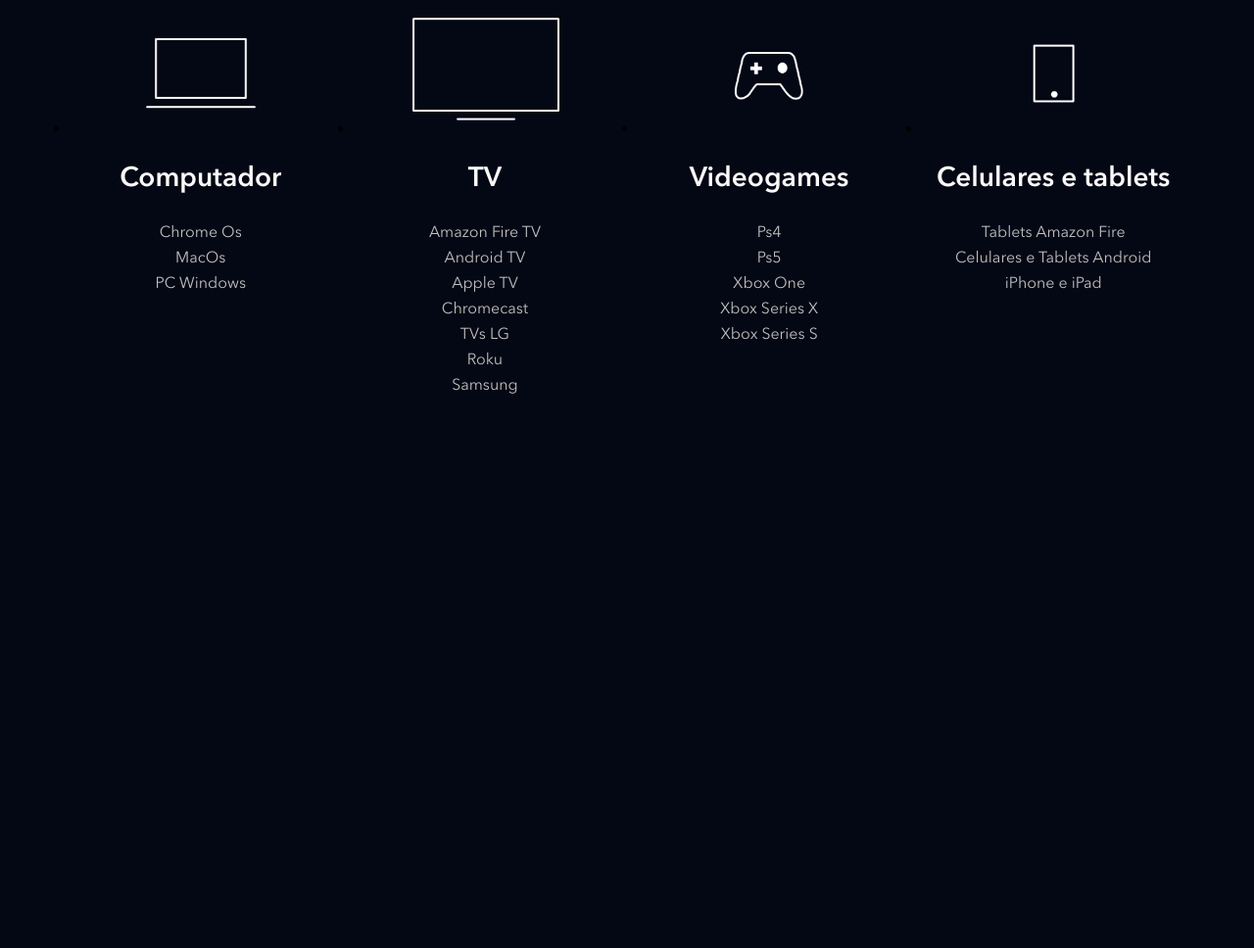
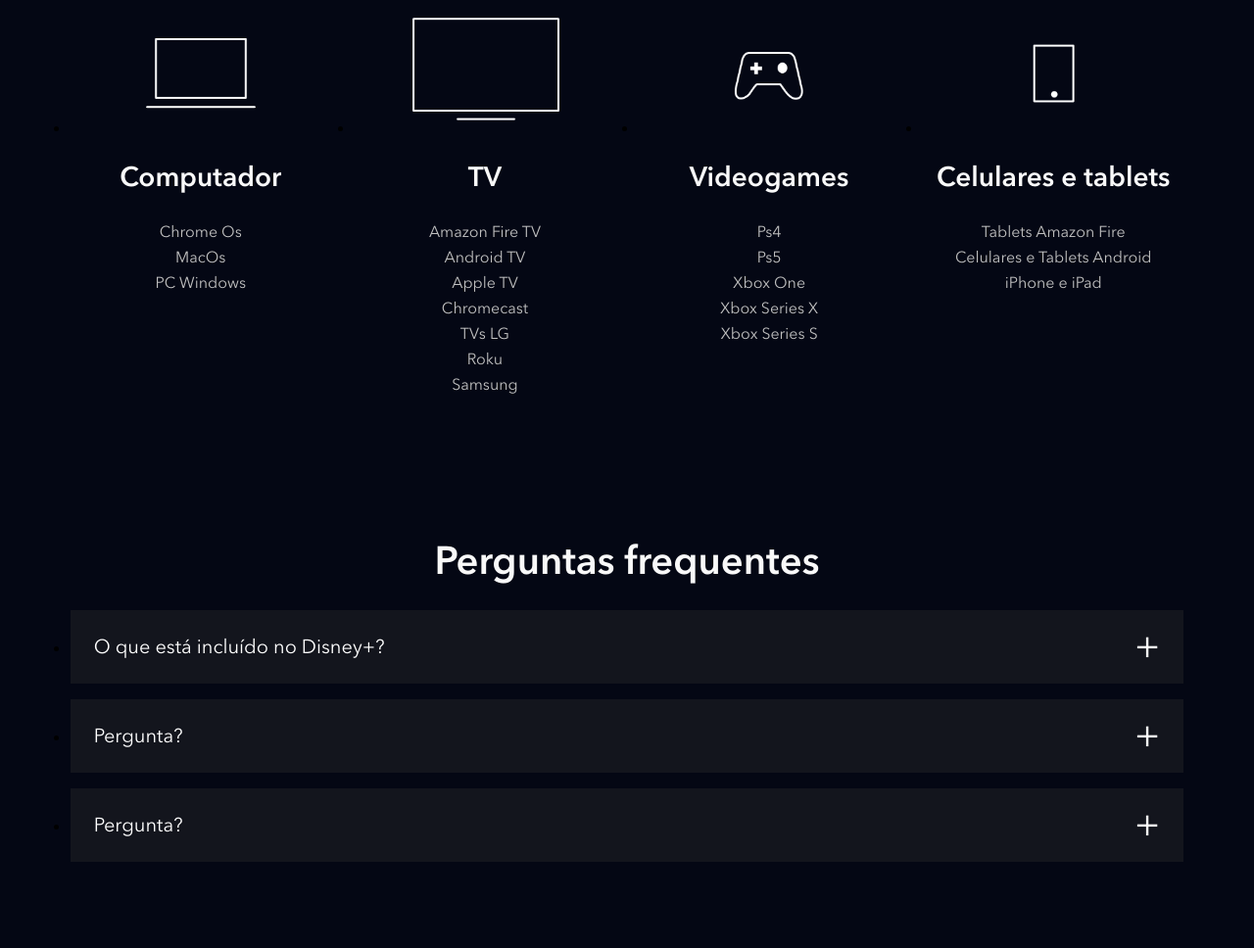
Before and after one commit to DavidLopesTeixeira/clone_disneyplus, a website: page index.html in a window 1280 px wide. Shown: the part 3913-4881 px from the top of the page at 98% size. Before the commit the page ends 4390 px from the top, so only its background shows below. Drawn offline with nearby package versions, Linux system fonts and the light colour scheme; files that its build step writes are made by us from their sources; files whose address does not match are found by name.

Commit message:
trabalhando na section faq 80% concluida

```diff
--- a/index.html
+++ b/index.html
@@ -219,5 +219,66 @@
             </li>
         </ul>
     </section>
+    <section class="faq">
+        <h2 class="title">Perguntas frequentes</h2>
+        <ul class=faq__questions">
+        <li class="faq__questions__item">
+            <div class="faq__questions__item__question" data-faq-question>
+                O que está incluído no Disney+?
+            </div>
+            <div class="faq__questions__item__answer text--big">
+                O Disney+ oferece:
+                <ul class="faq__questions__item__answer__item">
+                    <li>
+                        <p>
+                            Experiência de entretenimento exclusiva.
+                        </p>
+                    </li>
+                    <li>
+                        <p>
+                            As melhores histórias da Disney, Pixar, Marvel, Star Wars e National Geographic, tudo em um só lugar.
+                        </p>
+                    </li>
+                    <li>
+                        <p>
+                            Downloads ilimitados em até 10 dispositivos compatíveis.
+                        </p>
+                    </li>
+                    <li>
+                        <p>
+                            Mais de 300 títulos em 4K UHD e HDR.
+                        </p>
+                    </li>
+                    <li>
+                        <p>
+                            A possibilidade de assistir em até 4 dispositivos compatíveis simultaneamente sem custo adicional.
+                        </p>
+                    </li>
+                    <li>
+                        <p>
+                            IMAX Enhanced: disponível para alguns títulos da Marvel em dispositivos compatíveis com o Disney+.
+                        </p>
+                    </li>
+                </ul>
+            </div>
+        </li>
+        <li class="faq__questions__item ">
+            <div class="faq__questions__item__question" data-faq-question>
+                Pergunta?
+            </div>
+            <div class="faq__questions__item__answer text--big">
+                A resposta da pergunta
+            </div>
+        </li>
+        <li class="faq__questions__item">
+            <div class="faq__questions__item__question" data-faq-question>
+                Pergunta?
+            </div>
+            <div class="faq__questions__item__answer text--big">
+                A resposta da pergunta
+            </div>
+        </li>
+        </ul>
+    </section>
 </body>
 </html>
--- a/src/main.js
+++ b/src/main.js
@@ -1,5 +1,7 @@
+
 document.addEventListener("DOMContentLoaded", function () {
-    const buttons = document.querySelectorAll("[data-tab-button]");
+    const buttons = document.querySelectorAll('[data-tab-button]');
+    const questions = document.querySelectorAll('[data-faq-question]');
 
     for (let i = 0; i < buttons.length; i++) {
         buttons[i].addEventListener("click", function (button) {
@@ -13,10 +15,21 @@
             button.target.classList.add("shows__tabs__button--is-active");
         });
     }
+
+    for (let i = 0; i < questions.length; i++) {
+        questions[i].addEventListener("click", openCloseAnswer)
+    }
 });
 
+function openCloseAnswer(element) {
+    const classe = 'faq__questions__item--is-open';
+    const parentElement = element.target.parentNode;
+
+    parentElement.classList.toggle(classe);
+}
+
 function removeActiveButton() {
-    const buttons = document.querySelectorAll("[data-tab-button]");
+    const buttons = document.querySelectorAll('[data-tab-button]');
 
     for (let i = 0; i < buttons.length; i++) {
         buttons[i].classList.remove("shows__tabs__button--is-active");
--- /dev/null
+++ b/src/styles/_faq.scss
@@ -0,0 +1,62 @@
+.faq {
+    padding: 5.6vw;
+
+    h2 {
+        text-align: center;
+        margin-bottom: 24px;
+    }
+
+    &__questions {
+
+        &__item {
+            background-color: #13151d;
+            margin-bottom: 16px;
+
+            &__question {
+                color: #fff;
+                font-size: 20px;
+                padding: 24px;
+                display: block;
+                cursor: pointer;
+                position: relative;
+
+                &::after {
+                    content: '+';
+                    position: absolute;
+                    top: 0;
+                    right: 24px;
+                    height: 100%;
+                    display: flex;
+                    align-items: center;
+                    font-size: 40px;
+                }
+            }
+
+            &__answer {
+                height: 0;
+                overflow: hidden;
+                padding: 0 24px;
+                transition: height, 0.5s ease;
+
+                &__item {
+                    margin-top: 16px;
+                    padding-left: 40px;
+
+
+                }
+            }
+
+            &--is-open {
+                .faq__questions__item__question::after {
+                    content: '-';
+                }
+
+                .faq__questions__item__answer {
+                height: auto;
+                padding-bottom: 24px;
+                transition: height, 0.5s ease;
+                }
+            }
+        }
+    }
+}
--- a/src/styles/main.scss
+++ b/src/styles/main.scss
@@ -4,6 +4,7 @@
 @use 'shows';
 @use 'plans';
 @use 'available-devices';
+@use 'faq';
 
 // Fonts
 
```
